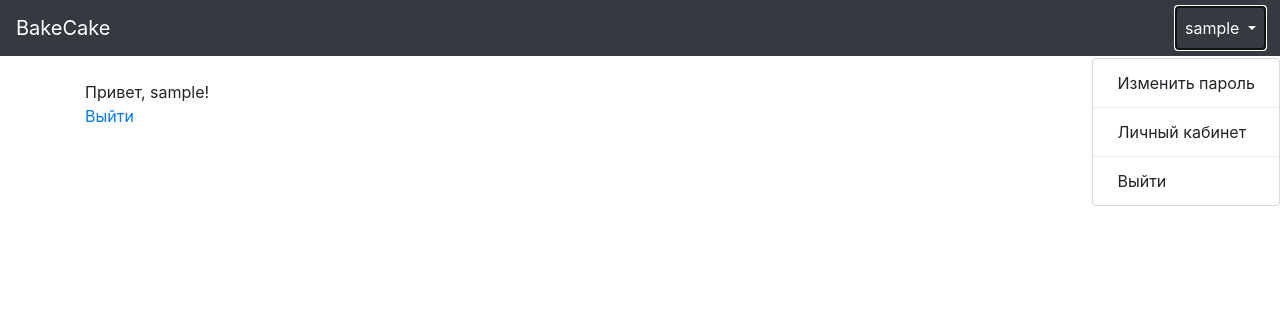
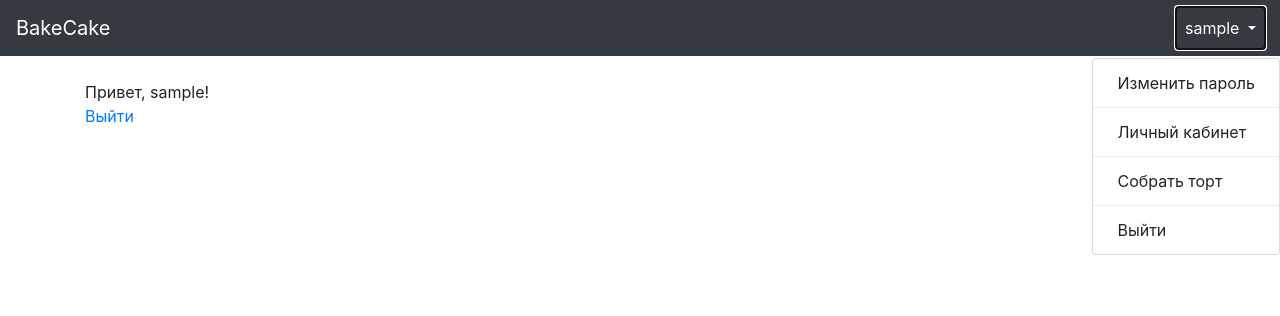
Before and after one commit to alena-yudzina/bakecake, a Django app: page / in a window 1280 px wide, after a click that opens the changed part. Shown: the top 316 px of the page. Run offline with Django 3.2, Linux system fonts and the light colour scheme; the visitor is signed in with stand-in values (Sample User, id 1); parts of the project's set-up code (start-up, migrations or seed data) failed here and were passed over; some libraries are stand-ins or nearby versions.

Commit message:
add link to cake constructor to home page

```diff
--- a/templates/base.html
+++ b/templates/base.html
@@ -28,6 +28,8 @@
                                 <div class="dropdown-divider"></div>
                                 <a class="dropdown-item" href="{% url 'account' %}">Личный кабинет</a>
                                 <div class="dropdown-divider"></div>
+                                <a class="dropdown-item" href="{% url 'make_cake_page' %}">Собрать торт</a>
+                                <div class="dropdown-divider"></div>
                                 <a class="dropdown-item" href="{% url 'logout' %}">Выйти</a>
                             </div>
                         </li>
```
